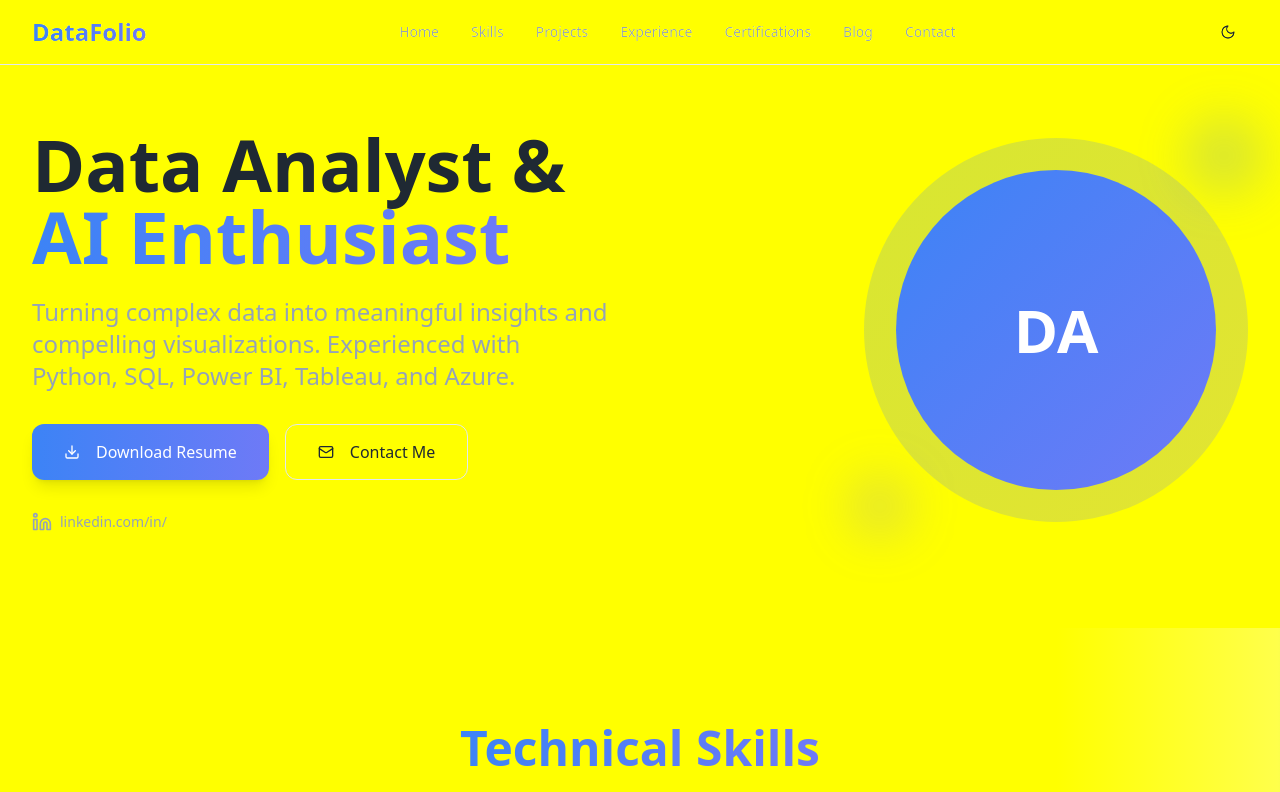
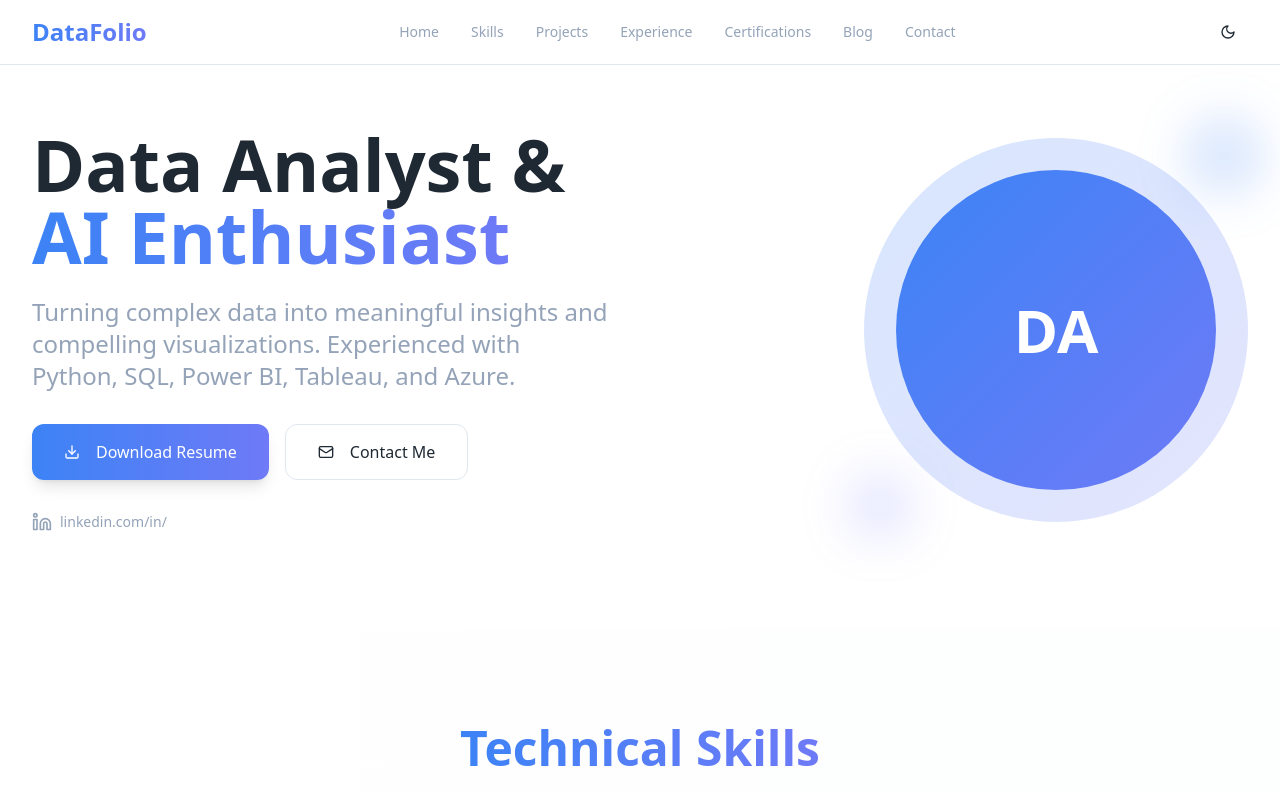
Before and after one commit to hichambendaoud/hichambendaoud.github.io, a React (Vite) app: page / in a window 1280 px wide. Shown: the top 792 px of the page. Built offline with nearby package versions, Linux system fonts and the light colour scheme.

Commit message:
Fix: Update yellow color
The user dislikes the current yellow color and wants it updated.

```diff
--- a/src/index.css
+++ b/src/index.css
@@ -8,13 +8,13 @@ All colors MUST be HSL.
 
 @layer base {
   :root {
-    --background: 255 255 255;
+    --background: 0 0% 100%;
     --foreground: 210 24% 16%;
 
-    --card: 255 255 255;
+    --card: 0 0% 100%;
     --card-foreground: 210 24% 16%;
 
-    --popover: 255 255 255;
+    --popover: 0 0% 100%;
     --popover-foreground: 210 24% 16%;
 
     --primary: 217 91% 60%;
```
